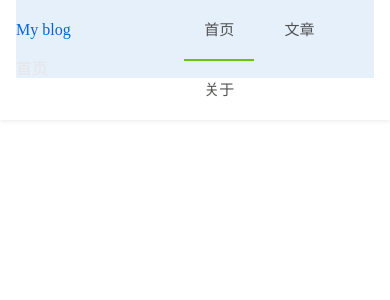
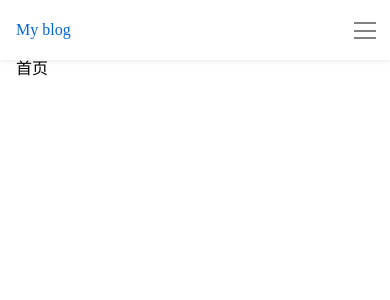
Before and after one commit to liule1988/react-blog, a React app: page / in a window 390 px wide. Shown: the top 300 px of the page. Built offline with nearby package versions, Linux system fonts and the light colour scheme.

Commit message:
Header组件完成

```diff
--- a/package.json
+++ b/package.json
@@ -14,6 +14,7 @@
     "babel-runtime": "6.26.0",
     "case-sensitive-paths-webpack-plugin": "2.1.1",
     "chalk": "1.1.3",
+    "classnames": "^2.2.5",
     "css-loader": "0.28.4",
     "dotenv": "4.0.0",
     "eslint": "4.4.1",
--- a/src/components/Header/header.js
+++ b/src/components/Header/header.js
@@ -1,14 +1,41 @@
 import React, {Component} from 'react';
 import {Link, NavLink} from 'react-router-dom'
 import './header.scss'
+import cs from 'classnames'
 class LeHeader extends Component {
     constructor() {
         super()
+        this.state = {
+            styles: {
+                className: 'app-header'
+            }
+        }
     }
+
+    toggleChange = () => {
+        this.setState((prevState) => {
+                let curClass = prevState.styles.className;
+                curClass = curClass === 'app-header' ? 'app-header app-nav-opened' : 'app-header';
+                return {
+                    styles: {
+                        className: curClass
+                    }
+                }
+            }
+        )
+    };
+
+    closeNav = () => {
+        this.setState({
+            styles: {
+                className: 'app-header'
+            }
+        })
+    };
 
     render() {
         return (
-            <header className="app-header">
+            <header className={this.state.styles.className}>
                 <div className="app-header-body">
                     <a className="app-logo">
                         My blog
@@ -16,17 +43,18 @@ class LeHeader extends Component {
                     <nav className="app-nav">
                         <ul>
                             <li>
-                                <NavLink to="/" exact>首页</NavLink>
+                                <NavLink to="/" exact onClick={this.closeNav}>首页</NavLink>
                             </li>
                             <li>
-                                <NavLink to="/articles">文章</NavLink>
+                                <NavLink to="/articles" onClick={this.closeNav}>文章</NavLink>
                             </li>
                             <li>
-                                <NavLink to="/me">关于</NavLink>
+                                <NavLink to="/me" onClick={this.closeNav}>关于</NavLink>
                             </li>
                         </ul>
                     </nav>
 
+                    <a className="app-nav-toggle" onClick={this.toggleChange}><i></i> <i></i> <i></i></a>
                 </div>
             </header>
         )
--- a/src/components/Header/header.scss
+++ b/src/components/Header/header.scss
@@ -24,9 +24,7 @@
     margin-right: auto;
     min-width: 20rem;
     max-width: 80rem;
-  }
-
-  .app-logo{
+    .app-logo {
       display: block;
       width: 10.125rem;
       height: 2.5rem;
@@ -38,7 +36,7 @@
       line-height: 2.5rem;
     }
 
-  .app-nav{
+    .app-nav {
       -webkit-box-flex: 1;
       -ms-flex: 1 1 auto;
       flex: 1 1 auto;
@@ -49,12 +47,12 @@
       -webkit-box-pack: end;
       -ms-flex-pack: end;
       justify-content: flex-end;
-    a{
+      a {
         display: block;
         text-decoration: none;
         color: #525251;
       }
-    >ul{
+      > ul {
         margin: 0;
         padding: 0;
         display: -webkit-inline-box;
@@ -64,15 +62,15 @@
         flex-wrap: wrap;
         list-style: none;
         position: relative;
-      >li{
+        > li {
           margin: 0 .3125rem;
           position: relative;
-        >a{
+          > a {
             font-size: .9375rem;
             line-height: 1.875rem;
             padding: .9375rem 1.25rem;
             transition: color .2s;
-          &:after{
+            &:after {
               width: 0;
               height: .125rem;
               position: absolute;
@@ -83,14 +81,112 @@
               transition: all .6s;
               z-index: -1;
             }
-          &.active:after{
+            &.active:after {
               width: 100%;
               left: 0;
             }
           }
 
+        }
+      }
+    }
+
+    .app-nav-toggle {
+      position: absolute;
+      right: 0;
+      width: 3.125rem;
+      height: 3.125rem;
+      opacity: 0;
+      > i {
+        display: inline-block;
+        width: 1.375rem;
+        height: .125rem;
+        position: absolute;
+        left: .875rem;
+        background-color: #80817f;
+        -webkit-backface-visibility: hidden;
+        backface-visibility: hidden;
+        transition: all .6s cubic-bezier(.165, .84, .44, 1);
+        &:first-of-type {
+          top: 1.0625rem;
+        }
+        &:nth-of-type(2) {
+          top: 1.5625rem;
+        }
+        &:nth-of-type(3) {
+          top: 2rem;
+        }
+      }
+      &:hover i {
+        background-color: #6bc30d;
 
       }
     }
+
+  }
+
+}
+
+@media screen and (max-width: 47.5rem) {
+  .app-header .app-header-body {
+    display: block;
+  }
+
+  .app-header .app-header-body .app-nav {
+    margin-left: -1rem;
+    margin-right: -1rem;
+    display: none;
+    >ul{
+      display: block;
+      >li{
+        display: block;
+        margin: 0;
+        border-top: .0625rem solid hsla(0,0%,83%,.6);
       }
     }
+  }
+  .app-header.app-nav-opened .app-header-body .app-nav {
+    display: block;
+  }
+
+  .app-header .app-header-body .app-nav-toggle {
+    opacity: 1;
+    top: -.3125rem;
+  }
+
+  .app-header.app-nav-opened .app-header-body .app-nav-toggle i {
+
+    &:first-of-type {
+      top: 1.5625rem;
+      -webkit-transform: rotate(45deg);
+      transform: rotate(45deg);
+    }
+    &:nth-of-type(2) {
+      opacity: 0;
+    }
+
+    &:nth-of-type(3) {
+      top: 1.5625rem;
+      -webkit-transform: rotate(-45deg);
+      transform: rotate(-45deg);
+    }
+  }
+}
+
+@media screen and (max-width: 55rem) {
+  .app-header-body {
+    max-width: 43.125rem;
+  }
+}
+
+@media screen and (max-width: 64rem) {
+  .app-header-body {
+    max-width: 53.75rem;
+  }
+}
+
+@media screen and (max-width: 85.375rem) {
+  .app-header-body {
+    max-width: 71.25rem;
+  }
+}
--- a/src/pages/App.js
+++ b/src/pages/App.js
@@ -22,7 +22,6 @@ class App extends Component {
     render() {
         return (
 
-            <div className="app">
                 <Router>
                     <div className="app">
                         <Header/>
@@ -32,7 +31,6 @@ class App extends Component {
 
                     </div>
                 </Router>
-            </div>
         )
     }
 
--- a/src/pages/index/index.scss
+++ b/src/pages/index/index.scss
@@ -1,3 +1,2 @@
 .page-index{
-  background-color: #0366d6;
 }
```
Lines whose indentation alone changed are shown as unchanged.
